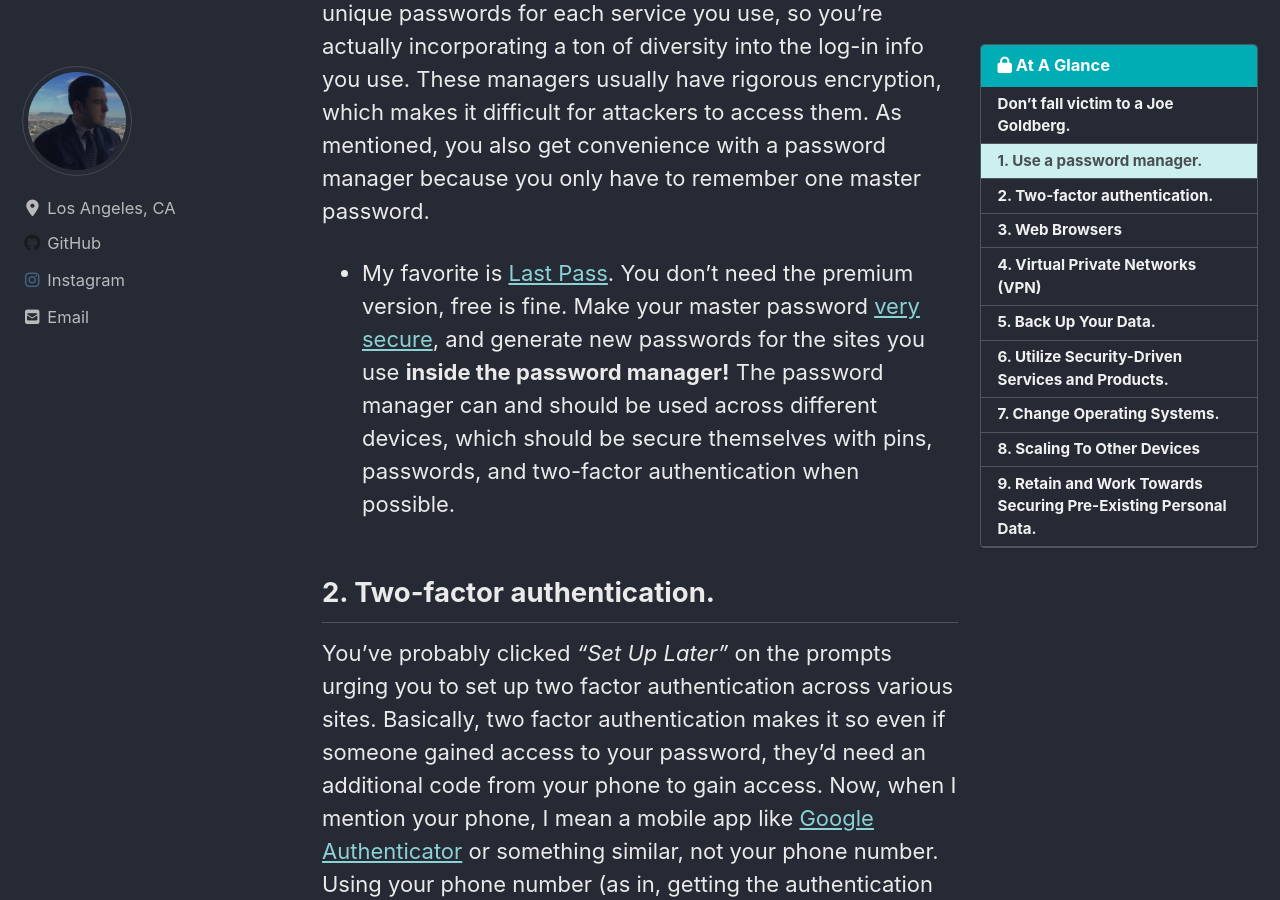
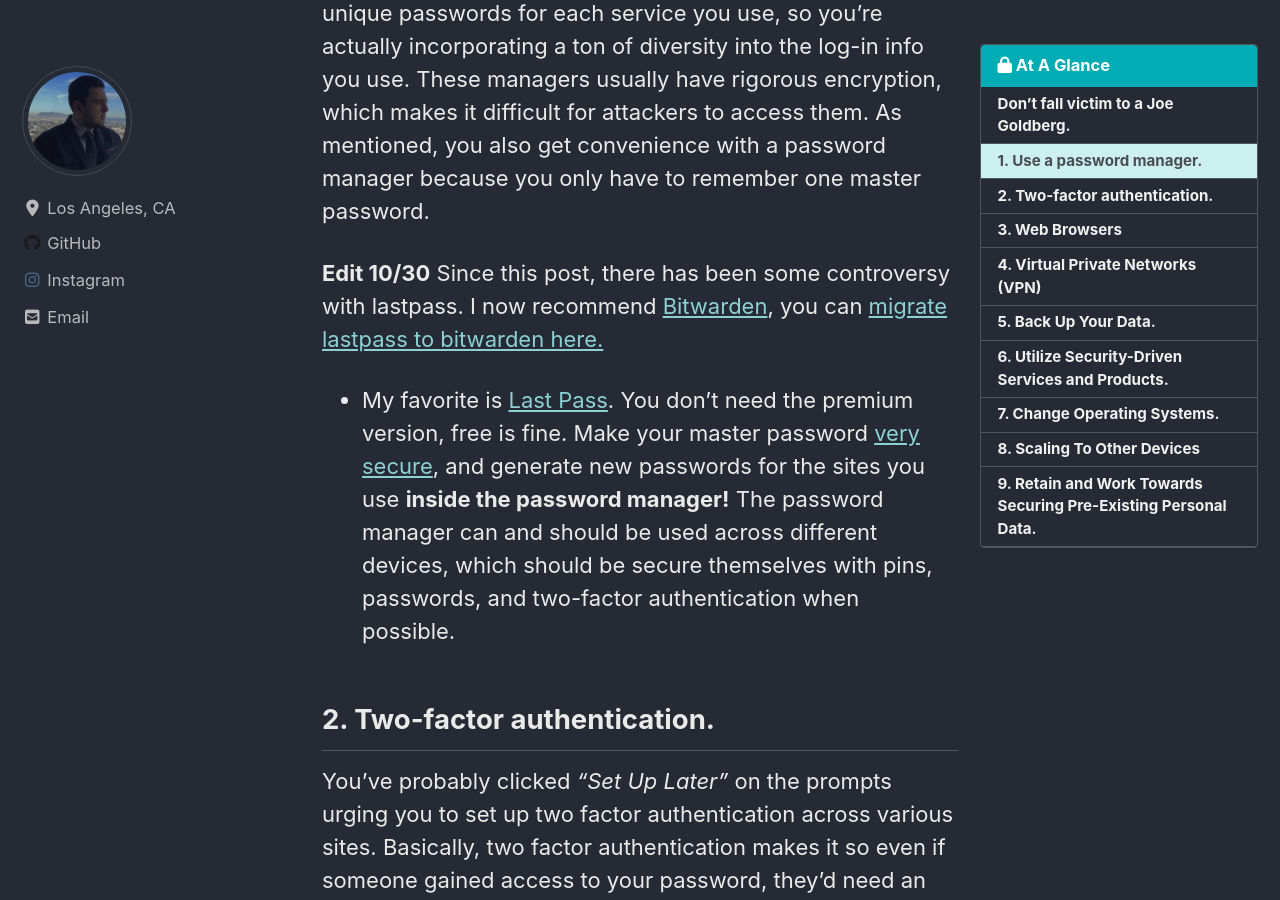
Before and after one commit to LemarAman/Personal-blog, a Jekyll site: the page built from _posts/2020-01-07-basic-security-practices-for-noobs.md, in a window 1280 px wide and 900 px high, scrolled down 2702 px. Built offline with Jekyll 4.4.1, drawn with Linux system fonts in a browser that asks for light colours; cached includes are drawn as plain includes; nearby versions of some CDN libraries.

Commit message:
Update 2020-01-07-basic-security-practices-for-noobs.md

```diff
--- a/_posts/2020-01-07-basic-security-practices-for-noobs.md
+++ b/_posts/2020-01-07-basic-security-practices-for-noobs.md
@@ -38,6 +38,7 @@
 ## 1. Use a password manager.
  Convenience and security actually coexist with this one. Password managers allow you to store all of your passwords in one place on the cloud (a global network of servers). There are a few reasons for using one. Many data breaches occur because one website you used in 2006 got attacked, and your password was exposed. *You know*... that same password you use for basically every other website you visit, like club penguin. A good password manager generates unique passwords for each service you use, so you're actually incorporating a ton of diversity into the log-in info you use. These managers usually have rigorous encryption, which makes it difficult for attackers to access them. As mentioned, you also get convenience with a password manager because you only have to remember one master password.
 
+**Edit 10/30** Since this post, there has been some controversy with lastpass. I now recommend [Bitwarden](https://bitwarden.com/), you can [migrate lastpass to bitwarden here.](https://bitwarden.com/help/article/import-from-lastpass/)
  - My favorite is [Last Pass](https://www.lastpass.com/){:target="blank"}. You don't need the premium version, free is fine. Make your master password [very secure](https://howsecureismypassword.net/){:target="blank"}, and generate new passwords for the sites you use **inside the password manager!** The password manager can and should be used across different devices, which should be secure themselves with pins, passwords, and two-factor authentication when possible.
 
 ## 2. Two-factor authentication.
```
